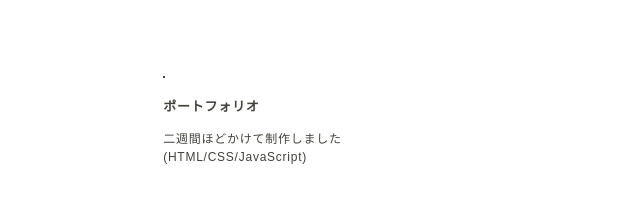
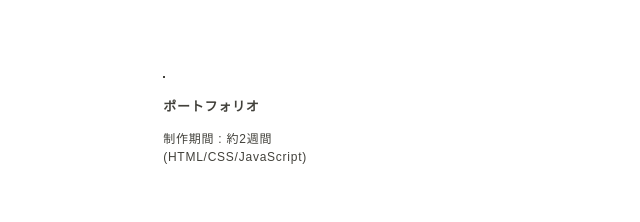
Before and after one commit to Yasuko-Otsubo/Portfolio, a plain HTML site: page index.html in a window 1280 px wide. Shown: the part 2320-2542 px from the top of the page, 75-715 px from the left. Drawn offline with nearby package versions, Linux system fonts and the light colour scheme; files that its build step writes are made by us from their sources; files whose address does not match are found by name.

Commit message:
Update index.html

```diff
--- a/index.html
+++ b/index.html
@@ -183,7 +183,7 @@
               </a>
               <figcaption class="card-caption">
                 <p class="card-caption-title">ポートフォリオ</p>
-                <p class="card-caption-info">二週間ほどかけて制作しました<br>(HTML/CSS/JavaScript)</p>
+                <p class="card-caption-info">制作期間 : 約2週間<br>(HTML/CSS/JavaScript)</p>
                 <!--<p class="card-caption-url"><a class="url-link" href="https://github.com/masayuki777/masayuki777.github.io" target="_blank">GitHub</a></p>-->
               </figcaption>
             </figure>
```
